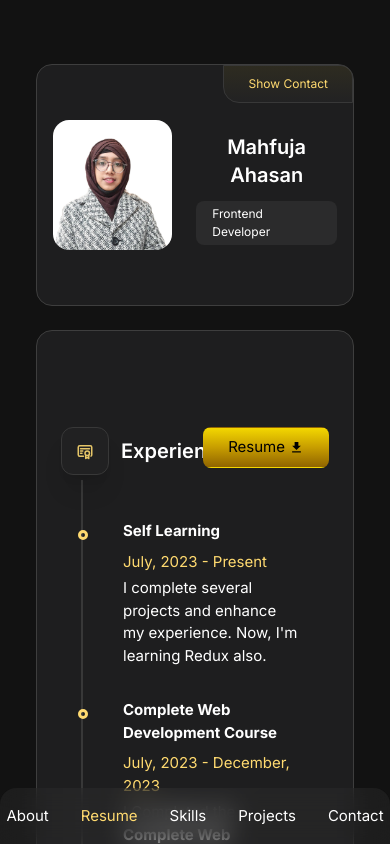
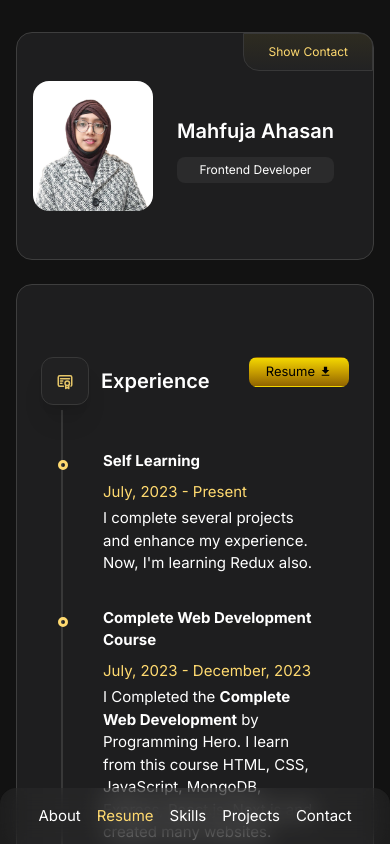
Before and after one commit to mahfuja5768/muna-portfolio, a React (Vite) app: page / in a window 390 px wide. Both pictures are taken after a click on the button "Resume". Shown: the top 844 px of the page. Built offline with nearby package versions, Linux system fonts and the light colour scheme.

Commit message:
correct code for phn device

```diff
--- a/src/App.jsx
+++ b/src/App.jsx
@@ -29,7 +29,7 @@ const App = () => {
   }
   return (
     <main>
-      <div className="my-16 max-w-[1200px] mx-auto grid grid-cols-1 lg:grid-cols-4 gap-6 px-9">
+      <div className="md:my-16 my-8 max-w-[1200px] mx-auto grid grid-cols-1 lg:grid-cols-4 gap-6 px-4 md:px-9">
         <div>
           <Sidebar />
         </div>
@@ -37,7 +37,7 @@ const App = () => {
           <MainLayout page={page} setPage={setPage} content={content} />
         </div>
       </div>
-      <div className="fixed z-10 backdrop-blur-md  md:hidden  bottom-0 left-0 right-0 h-[56px] rounded-t-2xl flex justify-center flex-wrap  items-center px-3 bg-[#34333455] ">
+      <div className="fixed z-10 backdrop-blur-md  md:hidden  bottom-0 left-0 right-0 h-[56px] rounded-t-2xl flex justify-center  items-center px-3 bg-[#34333455] ">
         <Navbar page={page} setPage={setPage} />
       </div>
     </main>
--- a/src/components/Sidebar/Profile.jsx
+++ b/src/components/Sidebar/Profile.jsx
@@ -9,7 +9,7 @@ const Profile = () => {
           alt="ProfilePic"
         />
         <div>
-          <h2 className=" text-center text-xl mt-5 mb-3  font-semibold">
+          <h2 className=" md:text-center text-xl mt-5 mb-3  font-semibold">
             Mahfuja Ahasan
           </h2>
           <p className=" bg-[#2b2b2c] w-full sm:w-[152px] rounded-lg flex  justify-center text-[12px] py-1 px-4 mb-3">
--- a/src/components/common/Navbar.jsx
+++ b/src/components/common/Navbar.jsx
@@ -1,7 +1,7 @@
 const Navbar = ({ page, setPage }) => {
   const navs = ["About", "Resume", "Skills", "Projects", "Contact"];
   return (
-    <ul className=" flex justify-center items-center gap-8">
+    <ul className=" flex flex-wrap justify-center items-center gap-4 md:gap-8">
       {navs?.map((item) => (
         <li
           key={item}
--- a/src/components/project/AllProject.jsx
+++ b/src/components/project/AllProject.jsx
@@ -38,14 +38,22 @@ const AllProject = () => {
                 alt=""
               />
               <div className="flex items-center justify-between px-3 py-4 pb-5 ">
-                <h3 className=" text-2xl font-bold">
+                <h3 className="text-lg md:text-2xl font-bold">
                   {project?.title}
                 </h3>
                 <div className=" flex gap-7 justify-between">
-                  <a target="blank" href={project?.liveUrl} className=" font-bold">
+                  <a
+                    target="blank"
+                    href={project?.liveUrl}
+                    className=" font-bold"
+                  >
                     <FaExternalLinkAlt className=" hover:text-darkYellow text-lighterYellow" />
                   </a>
-                  <a target="blank" href={project?.github} className="font-bold">
+                  <a
+                    target="blank"
+                    href={project?.github}
+                    className="font-bold"
+                  >
                     <FaGithub className=" hover:text-darkYellow text-lighterYellow" />
                   </a>
                 </div>
--- a/src/components/resume/Experience.jsx
+++ b/src/components/resume/Experience.jsx
@@ -5,7 +5,7 @@ import { MdFileDownload } from "react-icons/md";
 
 const Experience = () => {
   return (
-    <section className="mb-8 mt-12 relative">
+    <section className="mb-8 md:mt-12 mt-6 relative">
       <div className=" flex items-center gap-3">
         <div className="bg-[#212122] rounded-xl border w-[48px] h-[48px] shadow-xl border-[#383838] flex justify-center items-center p-1">
           <TbCertificate className=" text-lg font-bold text-[#e6c668]" />
@@ -60,7 +60,7 @@ const Experience = () => {
           "https://drive.google.com/file/d/1P0IKSsi-cBsdy3f5A9HYXXk79795CE7u/view?usp=sharing"
         }
       >
-        <button className="text-[15px]  px-6 py-2  bg-gradient-to-b from-[#f3d700] border border-transparent hover:border hover:border-darkYellow hover:text-[#f3d700] hover:bg-none duration-300 text-black rounded-lg via-[#c79d00] to-[#906400] flex items-center justify-between gap-1">
+        <button className="md:text-[15px] text-[13px]  md:px-6 md:py-2  px-4 py-1 bg-gradient-to-b from-[#f3d700] border border-transparent hover:border hover:border-darkYellow hover:text-[#f3d700] hover:bg-none duration-300 text-black rounded-lg via-[#c79d00] to-[#906400] flex items-center justify-between gap-1">
           Resume{" "}
           <span>
             <MdFileDownload />
```
